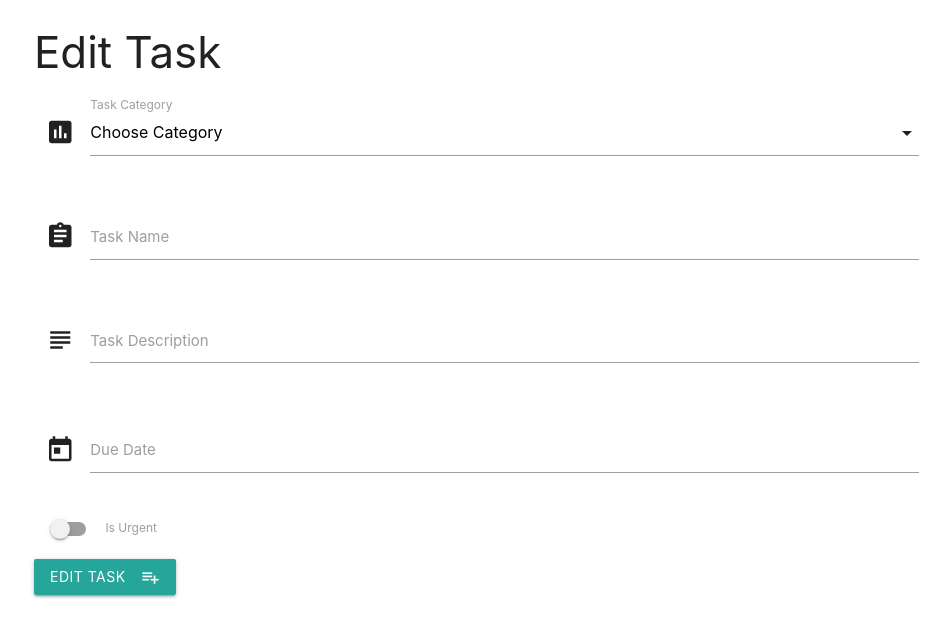
After one commit to sabinemm/task_manager, a Flask app: template templates/edittask.html in a window 1280 px wide. The commit adds this page. Shown: the top 637 px of the page, without its empty margins (158-1100 px from the left). Run offline with Flask 2, Linux system fonts and the light colour scheme; the template is opened without the code that fills it, so the values that code supplies are empty; some libraries are stand-ins or nearby versions.

Commit message:
editing a task function

```diff
--- a/app.py
+++ b/app.py
@@ -1,5 +1,4 @@
 import os
-import ssl
 import pymongo
 from bson.objectid import ObjectId
 from flask_pymongo import PyMongo
@@ -32,6 +31,28 @@ def insert_task():
     return redirect(url_for('get_tasks'))
 
 
+@app.route('/edit_task/<task_id>')
+def edit_task(task_id):
+    the_task = mongo.db.tasks.find_one({"_id": ObjectId(task_id)})
+    all_categories = mongo.db.categories.find()
+    return render_template('edittask.html', task=the_task,
+                           categories=all_categories)
+
+
+@app.route('/update_task/<task_id>', methods=["POST"])
+def update_task(task_id):
+    tasks = mongo.db.tasks
+    tasks.update({'_id': ObjectId(task_id)},
+                 {
+        'task_name': request.form.get('task_name'),
+        'category_name': request.form.get('category_name'),
+        'task_description': request.form.get('task_description'),
+        'due_date': request.form.get('due_date'),
+        'is_urgent': request.form.get('is_urgent')
+    })
+    return redirect(url_for('get_tasks'))
+
+
 if __name__ == '__main__':
     app.run(host=os.getenv("IP", "0.0.0.0"),
             port=int(os.getenv("PORT", "5000")), debug=True)
--- /dev/null
+++ b/templates/edittask.html
@@ -0,0 +1,71 @@
+{% extends 'base.html'%} {% block content %}
+
+<h3>Edit Task</h3>
+<div class="row">
+    <form action="{{ url_for('update_task', task_id=task._id) }}" method="POST" class="col s12">
+        <div class="row">
+            <div class="input-field col s12">
+                <i class="material-icons prefix">poll</i>
+                <select id="category" name="category_name">
+                    <option value="" disabled selected>Choose Category</option>
+                    {% for cat in categories %}
+                    {% if cat.category_name == task.category_name%}
+                    <option value="{{cat.category_name}}" selected>{{cat.category_name}}</option>
+                    {% else %}
+                    <option value="{{cat.category_name}}">{{cat.category_name}}</option>
+                    {% endif %}
+                    {% endfor %}
+                </select>
+                <label>Task Category</label>
+            </div>
+        </div>
+        <div class="row">
+            <div class="input-field col s12">
+                <i class="material-icons prefix">assignment</i>
+                <input id="task_name" name="task_name" type="text" class="validate" value="{{task.task_name}}">
+                <label for="icon_prefix">Task Name</label>
+            </div>
+        </div>
+        <div class="row">
+            <div class="input-field col s12">
+                <i class="material-icons prefix">subject</i>
+                <textarea name="task_description" id="task_description"
+                    class="materialize-textarea">{{task.task_description}}</textarea>
+                <label for="icon_telephone">Task Description</label>
+            </div>
+        </div>
+        <div class="row">
+            <div class="input-field col s12">
+                <i class="material-icons prefix">today</i>
+                <input id="due_date" name="due_date" type="text" class="datepicker">
+                <label for="icon_prefix">Due Date</label>
+            </div>
+        </div>
+        <div class="row">
+            <div class="switch">
+                <label>
+                    {% if task.is_urgent %}
+                    <input id="is_urgent" name="is_urgent" type="checkbox" checked>
+                    {% else %}
+                    <input id="is_urgent" name="is_urgent" type="checkbox">
+                    {% endif%}
+                    <span class="lever"></span>
+                    Is Urgent
+                </label>
+            </div>
+        </div>
+        <div class="row">
+            <button class="btn waves-effect waves-light" type="submit" name="action">Edit Task
+                <i class="material-icons right">playlist_add</i>
+            </button>
+        </div>
+    </form>
+</div>
+<script src="https://cdnjs.cloudflare.com/ajax/libs/jquery/3.5.1/jquery.min.js"></script>
+<script type="text/javascript">
+    $(document).ready(function () {
+        due_date = Date.parse('{{task.due_date}}');
+        $('#due_date').pickadate('picker').set('select', due_date, { format: 'dd/mm/yyyy' }).trigger('change');
+    });
+</script>
+{% endblock %}
--- a/templates/tasks.html
+++ b/templates/tasks.html
@@ -7,7 +7,8 @@
                 <div class="col s3">
                     <i class="material-icons">expand_more</i>
                     <a class="waves-effect waves-light btn btn_small">Done</a>
-                    <a class="waves-effect waves-light btn btn_small blue">Edit</a>
+                    <a href="{{ url_for('edit_task', task_id=task._id) }}"
+                        class="waves-effect waves-light btn btn_small blue">Edit</a>
 
                 </div>
                 <div class="task_header col s9">
```
